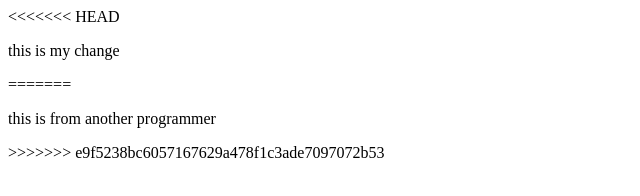
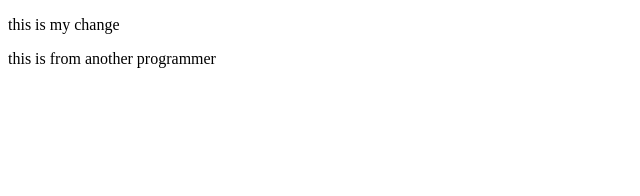
Before and after one commit to mehdiqwe/git-tutorial, a plain HTML site: page dashboard.html in a window 1280 px wide. Shown: the whole page, without its empty margins (0-640 px from the left). Drawn offline with Linux system fonts and the light colour scheme.

Commit message:
some conflicts resolves

```diff
--- a/dashboard.html
+++ b/dashboard.html
@@ -7,10 +7,7 @@
     <title>Document</title>
 </head>
 <body>
-<<<<<<< HEAD
     <p>this is my change</p>
-=======
     <p>this is from another programmer</p>
->>>>>>> e9f5238bc6057167629a478f1c3ade7097072b53
 </body>
 </html>
```
